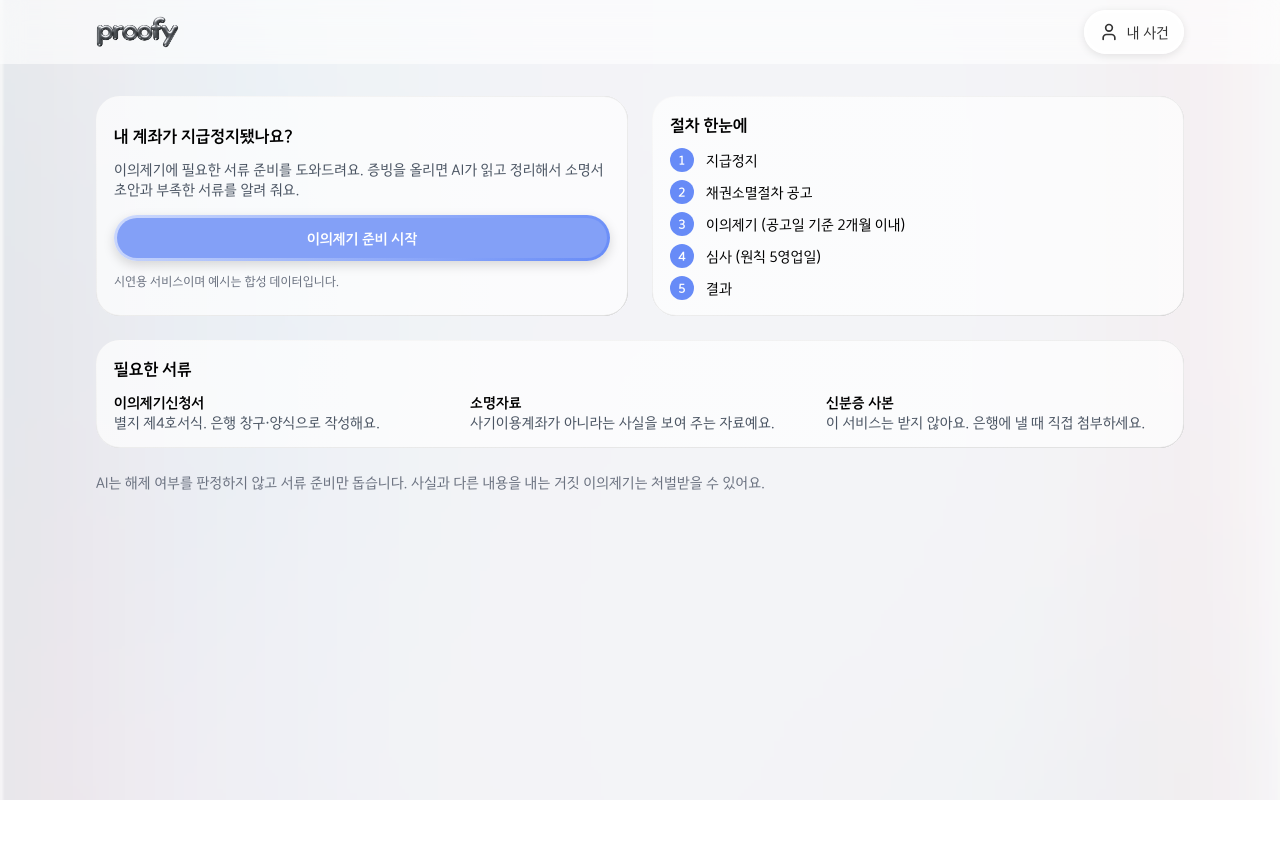
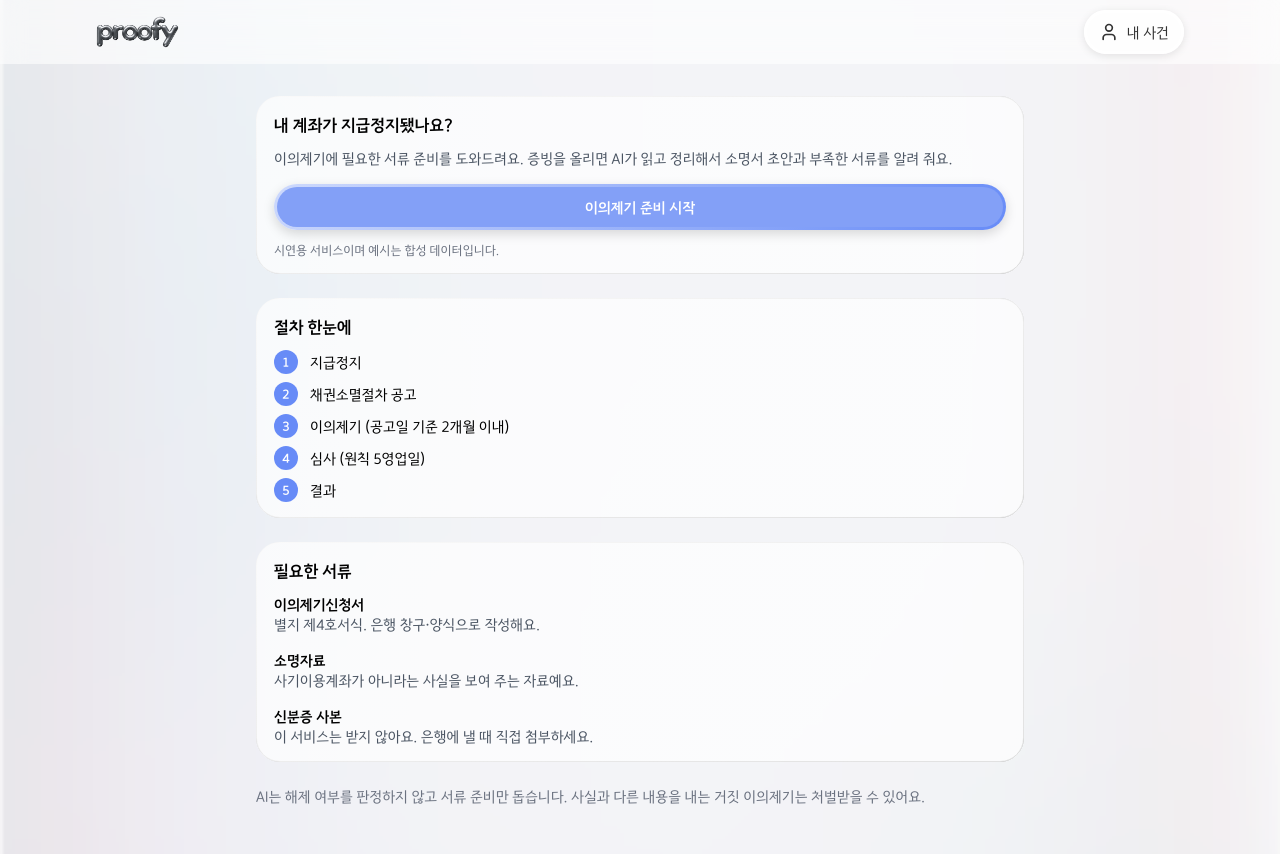
Before and after one commit to proofy-ai/proofy-fe, a React (Vite) app: page / in a window 1280 px wide. Before the commit the page ends 800 px from the top, so only its background shows below. Built offline with nearby package versions, Linux system fonts and the light colour scheme.

Commit message:
feat: 홈 화면을 한 열 구성으로 변경

```diff
--- a/src/pages/Home.tsx
+++ b/src/pages/Home.tsx
@@ -26,7 +26,7 @@ const documents = [
 
 export default function Home() {
   return (
-    <div className="grid gap-6 lg:grid-cols-2">
+    <div className="mx-auto flex max-w-3xl flex-col gap-6">
       <GlassCard title="내 계좌가 지급정지됐나요?">
         <p className="mb-4 text-gray-600">
           이의제기에 필요한 서류 준비를 도와드려요. 증빙을 올리면 AI가 읽고
@@ -51,8 +51,8 @@ export default function Home() {
         </ol>
       </GlassCard>
 
-      <GlassCard title="필요한 서류" className="lg:col-span-2">
-        <div className="grid gap-4 sm:grid-cols-3">
+      <GlassCard title="필요한 서류">
+        <div className="flex flex-col gap-4">
           {documents.map((document) => (
             <div key={document.title}>
               <p className="font-semibold">{document.title}</p>
@@ -62,7 +62,7 @@ export default function Home() {
         </div>
       </GlassCard>
 
-      <p className="text-sm text-gray-500 lg:col-span-2">
+      <p className="text-sm text-gray-500">
         AI는 해제 여부를 판정하지 않고 서류 준비만 돕습니다. 사실과 다른 내용을
         내는 거짓 이의제기는 처벌받을 수 있어요.
       </p>
```
